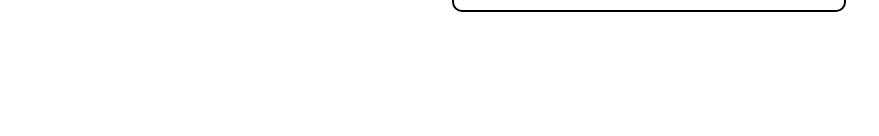
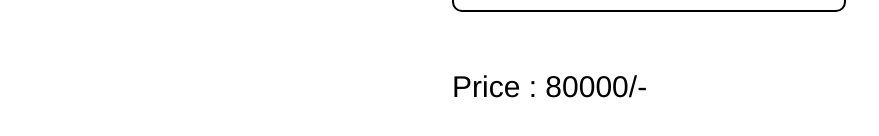
Before and after one commit to thakurutkarsh22/react-oct-fsd, a React (Create React App) app: page / in a window 1280 px wide. Shown: the part 592-728 px from the top of the page, without its empty margins (58-937 px from the left). Built offline with nearby package versions, Linux system fonts and the light colour scheme.

Commit message:
changed commit

```diff
--- a/src/ASSIGNMENTS/BuyMeMacBook/index.js
+++ b/src/ASSIGNMENTS/BuyMeMacBook/index.js
@@ -27,6 +27,7 @@ export default function Macbook() {
           const isCardSelected = index === selectedIndex;
 
           return (
+            <div>
               <Card
                 id={id}
                 clickhandler={changeHandler}
@@ -34,11 +35,12 @@ export default function Macbook() {
                 name={name}
                 price={price}
               />
+            </div>
           );
         })}
+
+        <p id="finalPrice">Price : {dataArray[selectedIndex].price}/-</p>
       </div>
-
-      {/* <p id="finalPrice">Price : {price}/-</p> */}
 
       {/* <Card /> */}
     </div>
```
Lines whose indentation alone changed are shown as unchanged.
